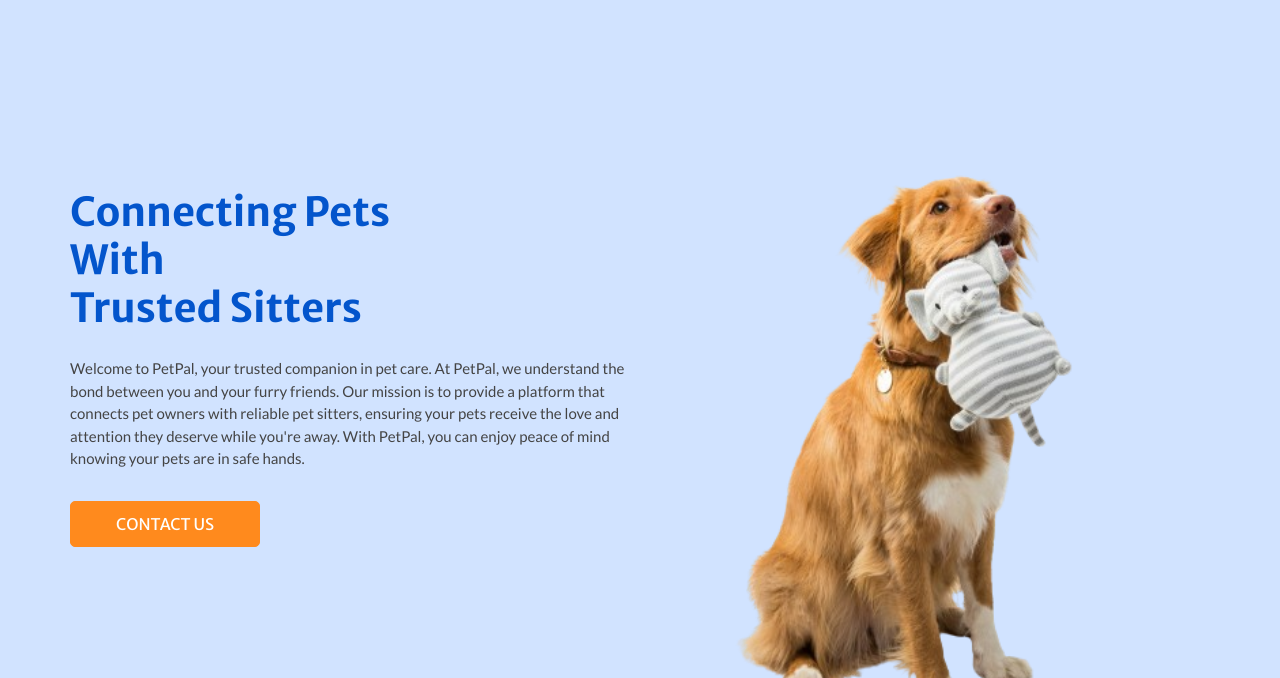
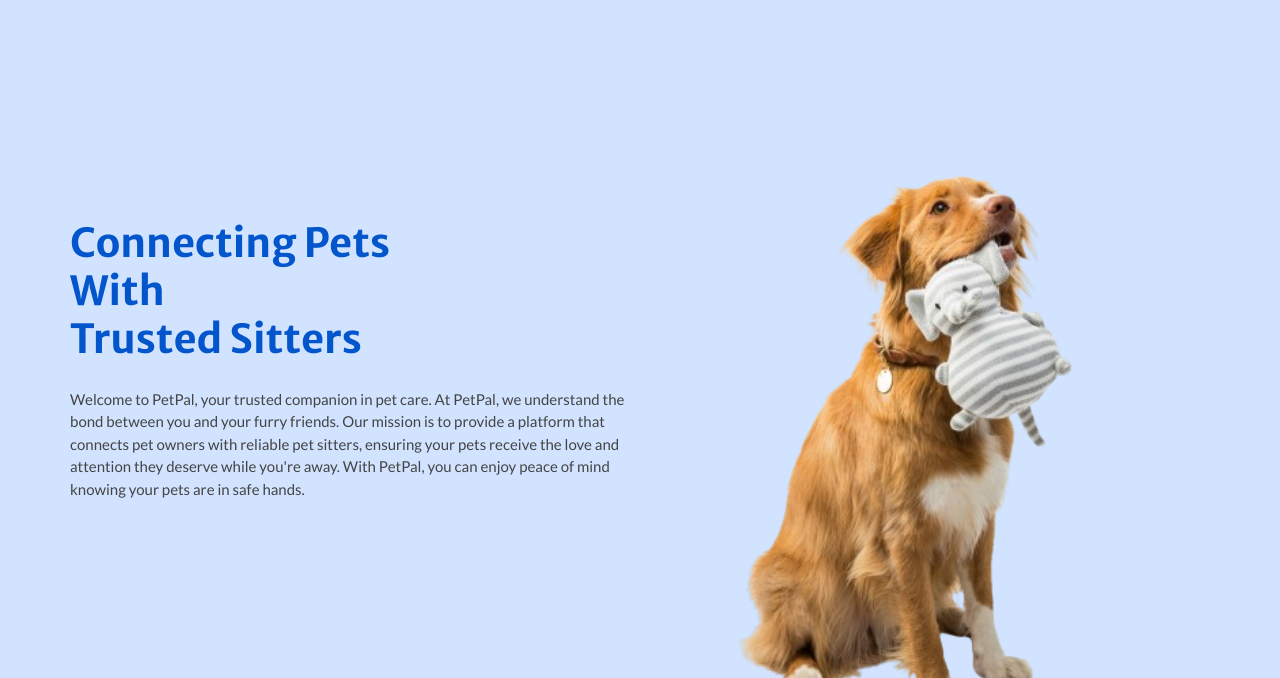
Before and after one commit to Brokeice123/Pet-Pal, a website: page index.html in a window 1280 px wide. Shown: the part 122-800 px from the top of the page. Drawn offline with nearby package versions, Linux system fonts and the light colour scheme; some packages are replaced by stand-ins of ours.

Commit message:
Formatting

```diff
--- a/index.html
+++ b/index.html
@@ -95,9 +95,6 @@
               <p>
                 Welcome to PetPal, your trusted companion in pet care. At PetPal, we understand the bond between you and your furry friends. Our mission is to provide a platform that connects pet owners with reliable pet sitters, ensuring your pets receive the love and attention they deserve while you're away. With PetPal, you can enjoy peace of mind knowing your pets are in safe hands.
               </p>
-              <a href="">
-                Contact Us
-              </a>
             </div>
           </div>
           <div class="col-md-6">
```
